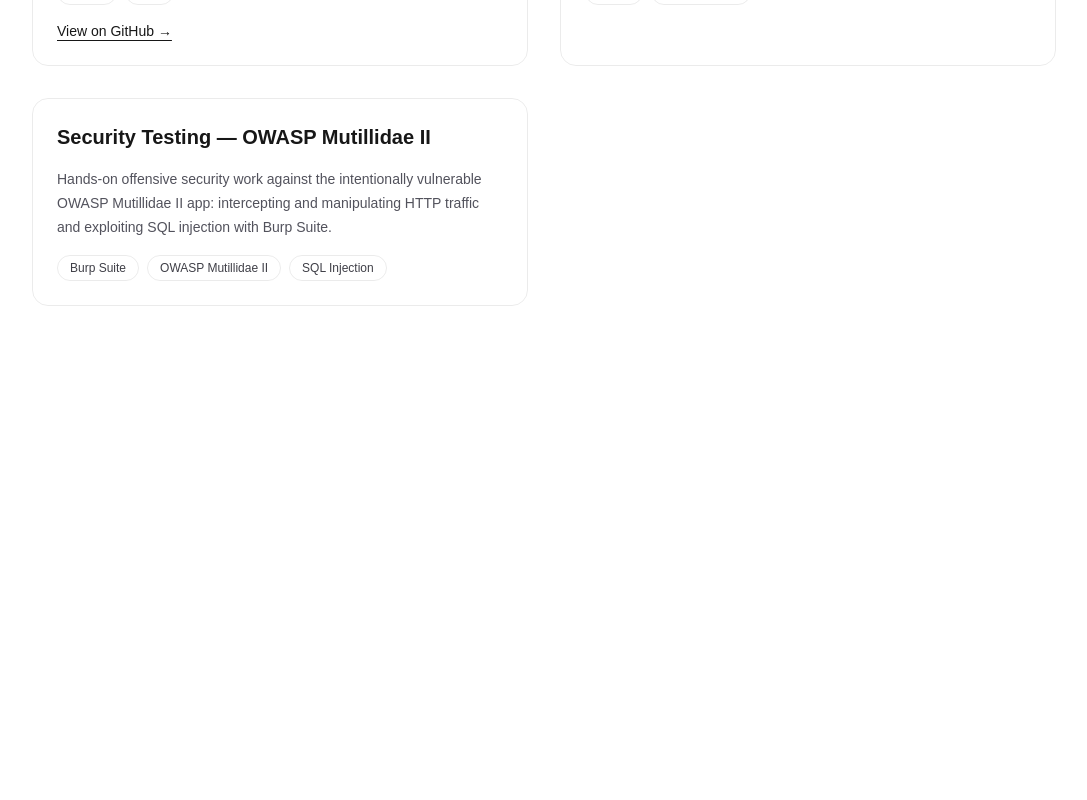
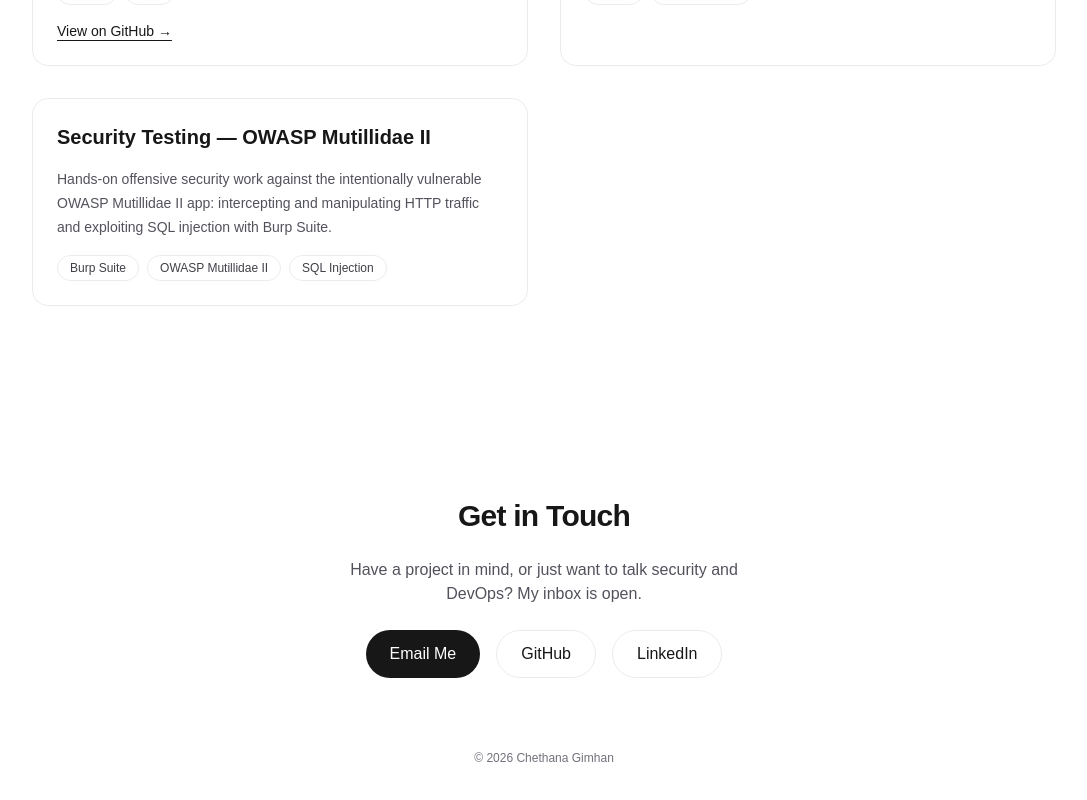
Before and after one commit to ChethanaGimhan/chethana-portfolio, a Next.js app: page / in a window 1280 px wide. Shown: the part 2085-2885 px from the top of the page, without its empty margins (96-1183 px from the left). Before the commit the page ends 2487 px from the top, so only its background shows below. Built offline with nearby package versions, Linux system fonts and the light colour scheme.

Commit message:
add contact section

```diff
--- /dev/null
+++ b/app/components/Contact.tsx
@@ -0,0 +1,46 @@
+export default function Contact() {
+  return (
+    <section
+      id="contact"
+      className="flex flex-col items-center gap-6 px-6 py-24 text-center"
+    >
+      <h2 className="text-3xl font-bold tracking-tight text-foreground">
+        Get in Touch
+      </h2>
+
+      <p className="max-w-md text-base text-zinc-600 dark:text-zinc-400">
+        Have a project in mind, or just want to talk security and DevOps? My
+        inbox is open.
+      </p>
+
+      <div className="flex flex-wrap items-center justify-center gap-4">
+        <a
+          href="mailto:chethanagimhan@gmail.com"
+          className="flex h-12 items-center justify-center rounded-full bg-foreground px-6 text-background transition-colors hover:bg-[#383838] dark:hover:bg-[#ccc]"
+        >
+          Email Me
+        </a>
+        <a
+          href="https://github.com/ChethanaGimhan"
+          target="_blank"
+          rel="noopener noreferrer"
+          className="flex h-12 items-center justify-center rounded-full border border-solid border-black/[.08] px-6 transition-colors hover:border-transparent hover:bg-black/[.04] dark:border-white/[.145] dark:hover:bg-[#1a1a1a]"
+        >
+          GitHub
+        </a>
+        <a
+          href="https://www.linkedin.com/in/chethanagimhan/"
+          target="_blank"
+          rel="noopener noreferrer"
+          className="flex h-12 items-center justify-center rounded-full border border-solid border-black/[.08] px-6 transition-colors hover:border-transparent hover:bg-black/[.04] dark:border-white/[.145] dark:hover:bg-[#1a1a1a]"
+        >
+          LinkedIn
+        </a>
+      </div>
+
+      <p className="mt-12 text-xs text-zinc-500 dark:text-zinc-500">
+        © {new Date().getFullYear()} Chethana Gimhan
+      </p>
+    </section>
+  );
+}
--- a/app/page.tsx
+++ b/app/page.tsx
@@ -1,6 +1,7 @@
 import Hero from "./components/Hero";
 import About from "./components/About";
 import Projects from "./components/Projects";
+import Contact from "./components/Contact";
 
 export default function Home() {
   return (
@@ -8,6 +9,7 @@
       <Hero />
       <About />
       <Projects />
+      <Contact />
     </main>
   );
 }
```
